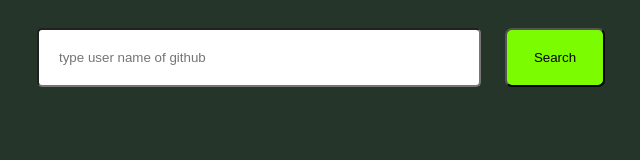
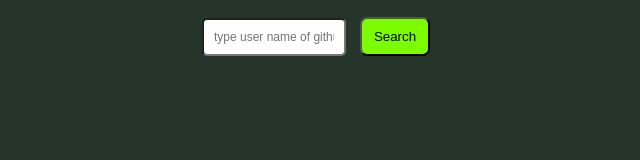
Before and after one commit to MohamedAljath-7ds/GithubUserExplorer, a plain HTML site: page index.html in a window 1280 px wide. Shown: the whole page, without its empty margins (329-969 px from the left). Drawn offline with Linux system fonts and the light colour scheme.

Commit message:
changes made

```diff
--- a/style.css
+++ b/style.css
@@ -58,8 +58,9 @@
 }
 
 
-@media only screen and (max-width:375px){
+@media only screen and (min-width:375px){
     input{
+        font-size: 12px;
         border-radius: 5px;
         margin: 10px;
         padding: 10px;
```
Also changed, not shown: 1 other file.
